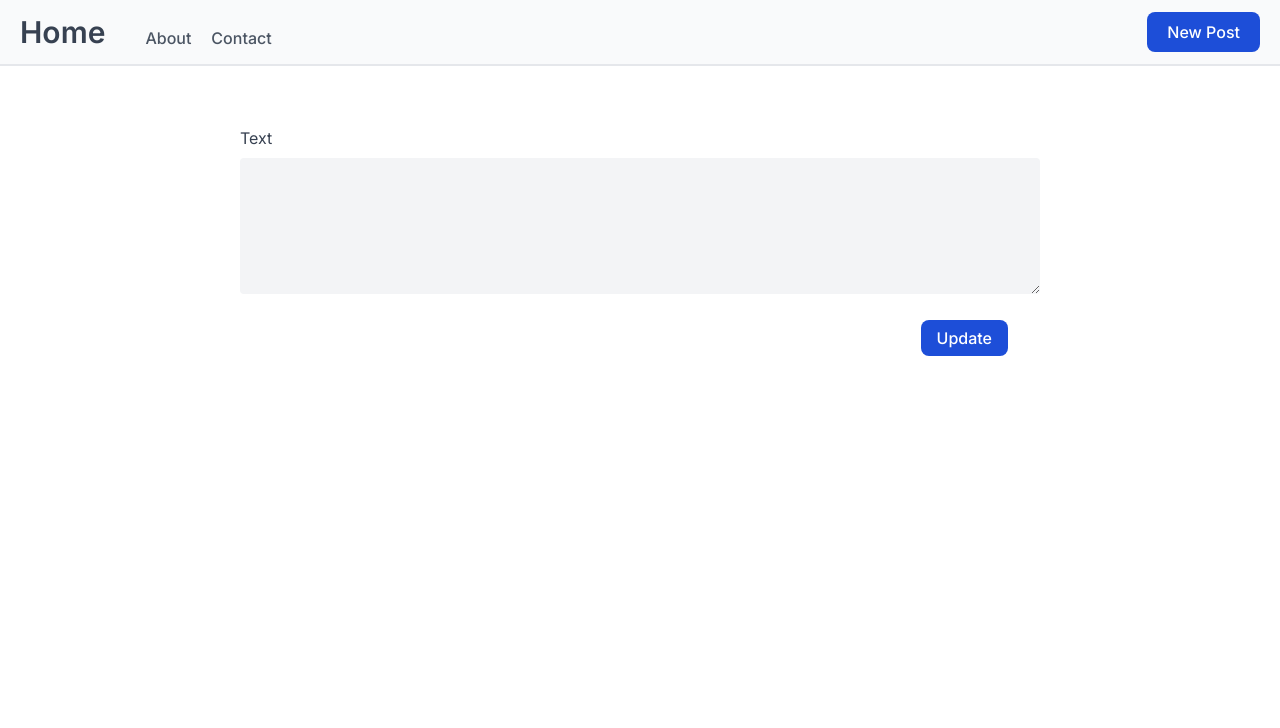
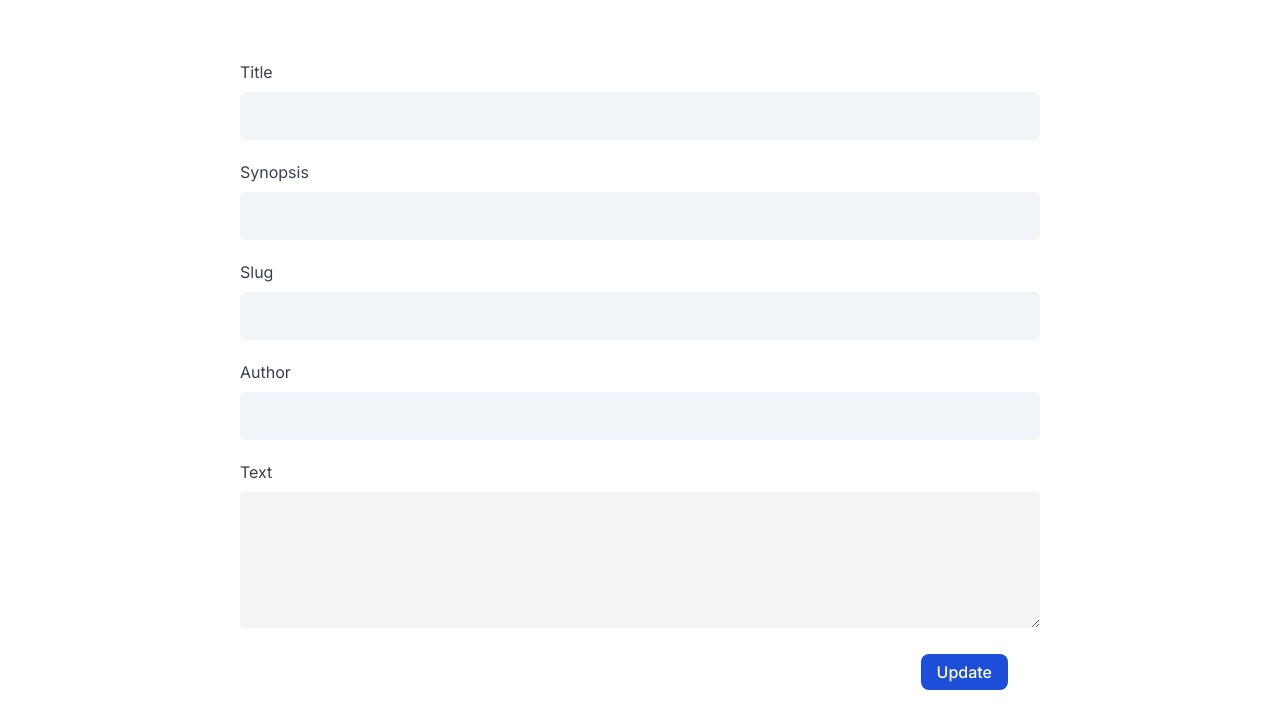
Before and after one commit to iniadnan/next-blog-01-supabase, a Next.js app: page /blog/1 in a window 1280 px wide. Shown: the top 728 px of the page. Built offline with nearby package versions, Linux system fonts and the light colour scheme; no server answers; the database is empty.

Commit message:
showing modal

```diff
--- a/app/blog/[slug]/page.tsx
+++ b/app/blog/[slug]/page.tsx
@@ -2,6 +2,7 @@
 import { useState, useEffect } from "react"
 import { useParams } from 'next/navigation'
 import SUPABASE from "../../api/supabaseClient"
+import InputForm from "../../components/InputForm"
 
 interface Post {
     id: number,
@@ -48,14 +49,20 @@ export default function Page() {
         }
     }
 
+    const onHandleChange = (event: { target: { name: string; value: string; }; }) => {
+        const name = event.target.name;
+        const value = event.target.value;
+        setPost(values => ({ ...values, [name]: value }))
+    }
+
     return (
         <>
             <main className="py-10">
                 <form id="form__modal" name="form__modal" className="py-5 w-full max-w-[800px] mx-auto">
-                    {/* <InputForm addClass="mb-5" type="text" onChangeValue={onHandleChange} name="title" id="title" title="Title" value={post.title} />
-                    <InputForm addClass="mb-5" type="text" onChangeValue={onHandleChange} name="synopsis" id="synopsis" title="Synopsis" value={post.synopsis} />
-                    <InputForm addClass="mb-5" type="text" onChangeValue={onHandleChange} name="slug" id="slug" title="Slug" value={post.slug} />
-                    <InputForm addClass="mb-5" type="text" onChangeValue={onHandleChange} name="author" id="author" title="Author" value={post.author} /> */}
+                    <InputForm addClass="mb-5" type="text" label={true} onChangeValue={onHandleChange} name="title" id="title" title="Title" value={post.title} />
+                    <InputForm addClass="mb-5" type="text" label={true} onChangeValue={onHandleChange} name="synopsis" id="synopsis" title="Synopsis" value={post.synopsis} />
+                    <InputForm addClass="mb-5" type="text" label={true} onChangeValue={onHandleChange} name="slug" id="slug" title="Slug" value={post.slug} />
+                    <InputForm addClass="mb-5" type="text" label={true} onChangeValue={onHandleChange} name="author" id="author" title="Author" value={post.author} />
                     <div className="mb-5">
                         <label htmlFor="text" className="text-base text-gray-700 inline-block pb-2">Text</label>
                         <textarea
@@ -63,6 +70,7 @@ export default function Page() {
                             id="text"
                             className="bg-gray-100 w-full focus:outline-none py-2 px-4 rounded"
                             rows={5}
+                            onChange={onHandleChange}
                             value={post.text || ""}
                         ></textarea>
                     </div>
--- /dev/null
+++ b/app/components/ModalForm.tsx
@@ -0,0 +1,87 @@
+import { useState } from 'react';
+import SUPABASE from "../api/supabaseClient"
+import InputForm from "./InputForm"
+
+function ModalForm(props: { modalShow: boolean, closeModal: () => void }) {
+
+    const { modalShow, closeModal } = props;
+
+    const [inputs, setInputs] = useState({
+        title: "",
+        synopsis: "",
+        slug: "",
+        author: "",
+        text: ""
+    });
+
+    const onHandleChange = (event: { target: { name: string; value: string; }; }) => {
+        const name = event.target.name;
+        const value = event.target.value;
+        setInputs(values => ({ ...values, [name]: value }))
+    }
+
+    const closeModalWithCancel = () => {
+        closeModal()
+    }
+
+    async function insertPost() {
+        try {
+            const { error } = await SUPABASE.from('posts').insert({
+                title: inputs.title,
+                synopsis: inputs.synopsis,
+                slug: inputs.slug,
+                author: inputs.author,
+                text: inputs.text
+            })
+
+            if (error !== null) {
+                throw error
+            }
+
+            closeModalWithCancel()
+        } catch (e) {
+            console.log(e)
+        }
+    }
+
+    return (
+        <div
+            className={`${modalShow ? "fixed" : "hidden"} top-1/2 left-1/2 transform -translate-y-1/2 -translate-x-1/2 pt-0 pb-3 px-6 max-w-[95%] w-full md:w-[500px] bg-gray-50 z-10 shadow-xl`}
+        >
+            <div className="py-3 border-b">
+                <h3 className="font-medium text-xl text-gray-500">Add New Post</h3>
+            </div>
+            <form id="form__modal" name="form__modal" className="py-5 max-h-[400px] overflow-y-auto">
+                <InputForm addClass="mb-5" type="text" label={true} onChangeValue={onHandleChange} name="title" id="title" title="Title" />
+                <InputForm addClass="mb-5" type="text" label={true} onChangeValue={onHandleChange} name="synopsis" id="synopsis" title="Synopsis" />
+                <InputForm addClass="mb-5" type="text" label={true} onChangeValue={onHandleChange} name="slug" id="slug" title="Slug" />
+                <InputForm addClass="mb-5" type="text" label={true} onChangeValue={onHandleChange} name="author" id="author" title="Author" />
+                <div className="mb-5">
+                    <label htmlFor="text" className="text-base text-gray-700 inline-block pb-2">Text</label>
+                    <textarea
+                        name="text"
+                        id="text"
+                        className="bg-gray-100 w-full focus:outline-none py-2 px-4 rounded"
+                        placeholder="Text"
+                        value={inputs.text || ""}
+                        onChange={onHandleChange}
+                        rows={5}
+                    ></textarea>
+                </div>
+                <div className="flex items-center justify-end gap-x-6 pr-8">
+                    <button type="button" className="text-base text-gray-700" onClick={closeModalWithCancel}>
+                        Cancel
+                    </button>
+                    <button
+                        onClick={insertPost}
+                        type="button"
+                        className="text-base text-white py-1.5 px-4 rounded-lg bg-blue-700 hover:bg-blue-800 focus:ring-4 focus:outline-none focus:ring-blue-300 font-medium">
+                        Save
+                    </button>
+                </div>
+            </form >
+        </div >
+    )
+}
+
+export default ModalForm
--- a/app/components/Navbar.tsx
+++ b/app/components/Navbar.tsx
@@ -1,6 +1,9 @@
 import Link from 'next/link'
 
-export default function Navbar() {
+export default function Navbar(props: { navHandleModal?: () => void }) {
+
+    const { navHandleModal } = props;
+
     return (
         <nav className="w-full border-b-2 py-3 bg-gray-50">
             <div className="container mx-auto px-5 flex items-center justify-between">
@@ -9,7 +12,7 @@ export default function Navbar() {
                     <Link href='/about' className="font-medium text-sm md:text-base text-gray-600">About</Link>
                     <Link href='/contact' className="font-medium text-sm md:text-base text-gray-600">Contact</Link>
                 </div>
-                <button type="button" className="text-base text-white bg-blue-700 hover:bg-blue-800 focus:ring-4 focus:outline-none focus:ring-blue-300 font-medium py-2 px-5 rounded-lg">New Post</button>
+                <button type="button" onClick={navHandleModal} className="text-base text-white bg-blue-700 hover:bg-blue-800 focus:ring-4 focus:outline-none focus:ring-blue-300 font-medium py-2 px-5 rounded-lg">New Post</button>
             </div>
         </nav>
     )
--- a/app/layout.tsx
+++ b/app/layout.tsx
@@ -1,7 +1,6 @@
 import './globals.css'
 import type { Metadata } from 'next'
 import { Inter } from 'next/font/google'
-import Navbar from './components/Navbar'
 
 const inter = Inter({ subsets: ['latin'] })
 
@@ -18,7 +17,6 @@ export default function RootLayout({
   return (
     <html lang="en">
       <body className={inter.className} suppressHydrationWarning={true}>
-        <Navbar />
         {children}
       </body>
     </html>
--- a/app/page.tsx
+++ b/app/page.tsx
@@ -1,7 +1,9 @@
 "use client"
 import { useState, useEffect } from "react"
 import SUPABASE from "./api/supabaseClient"
+import Navbar from './components/Navbar'
 import Header from './components/Header'
+import ModalForm from "./components/ModalForm"
 import ArticleCard from './components/ArticleCard'
 
 interface Posts {
@@ -58,8 +60,17 @@ export default function Page() {
     }
   }
 
+  const appHandleModal = () => {
+    setIsShowModal(!isShowModal)
+  }
+
+  const cancelModal = () => {
+    setIsShowModal(!isShowModal)
+  }
+
   return (
     <>
+      <Navbar navHandleModal={appHandleModal} />
       <Header />
       <main className="w-full md:pt-10 pb-10">
         <div className="container mx-auto px-5 w-full md:w-[900px] lg:w-[1200px]">
@@ -70,6 +81,7 @@ export default function Page() {
           </div>
         </div>
       </main>
+      <ModalForm modalShow={isShowModal} closeModal={cancelModal} />
     </>
   )
 }
```
